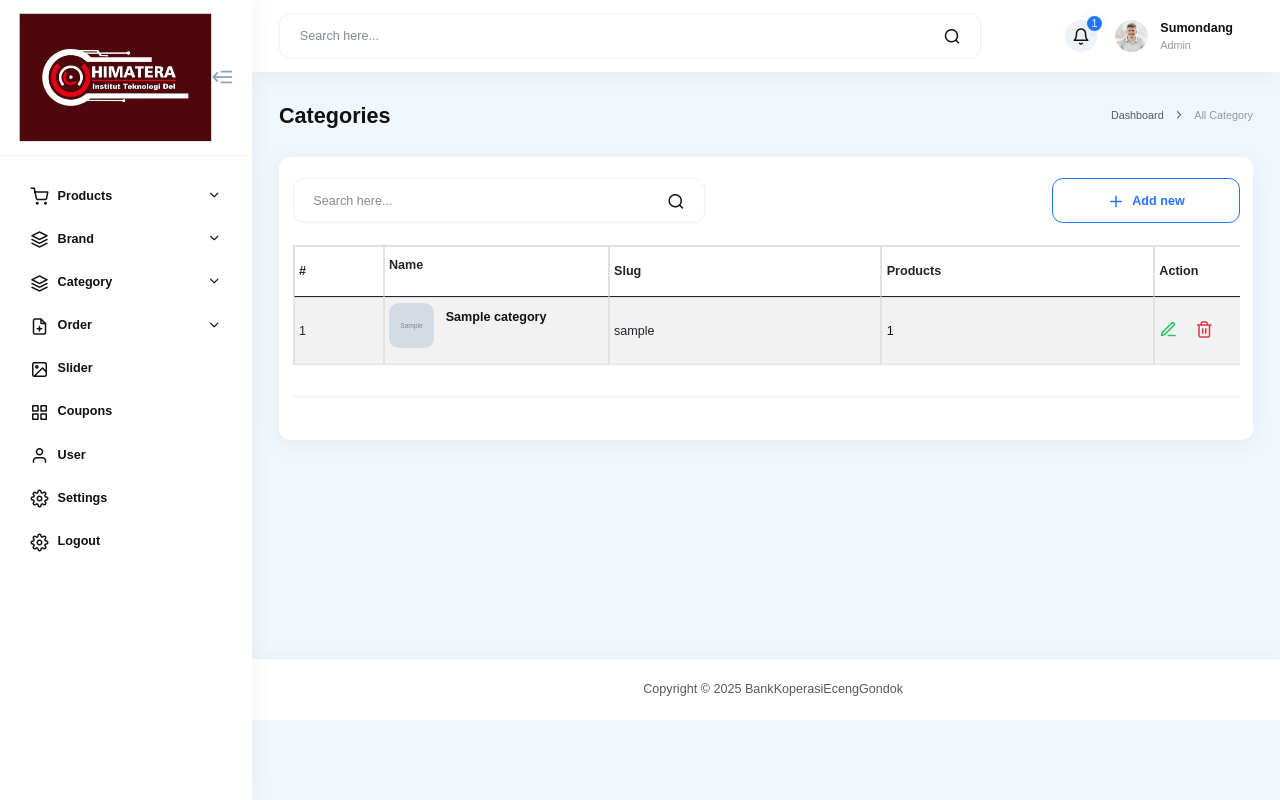
After one commit to sionpardosi/SistemAplikasi-BankKoperasiEcengGondok, a Laravel app: template bank-koperasi-eceng-gondok/resources/views/admin/categories.blade.php in a window 1280 px wide. The commit adds this page. Run offline with Laravel 12, Linux system fonts and the light colour scheme; the template is opened without the code that fills it: most values are stand-ins (such as "Sample title", 1, 10 or a date in 2020); grey boxes marked "Sample" are stand-in pictures; some web fonts are replaced.

Commit message:
Tampilkan Fitur Categoties (DONE)

```diff
--- /dev/null
+++ b/bank-koperasi-eceng-gondok/resources/views/admin/categories.blade.php
@@ -0,0 +1,104 @@
+@extends('layouts.admin')
+
+@section('content')
+    <style>
+        .table-striped th:nth-child(1),
+        .table-striped td:nth-child(1) {
+            width: 100px;
+        }
+
+        .table-striped th:nth-child(2),
+        .table-striped td:nth-child(2) {
+            width: 250px;
+        }
+    </style>
+    <div class="main-content-inner">
+        <div class="main-content-wrap">
+            <div class="flex items-center flex-wrap justify-between gap20 mb-27">
+                <h3>Categories</h3>
+                <ul class="breadcrumbs flex items-center flex-wrap justify-start gap10">
+                    <li>
+                        <a href="{{ route('admin.index') }}">
+                            <div class="text-tiny">Dashboard</div>
+                        </a>
+                    </li>
+                    <li>
+                        <i class="icon-chevron-right"></i>
+                    </li>
+                    <li>
+                        <div class="text-tiny">All Category</div>
+                    </li>
+                </ul>
+            </div>
+
+            <div class="wg-box">
+                <div class="flex items-center justify-between gap10 flex-wrap">
+                    <div class="wg-filter flex-grow">
+                        <form class="form-search">
+                            <fieldset class="name">
+                                <input type="text" placeholder="Search here..." class="" name="name"
+                                    tabindex="2" value="" aria-required="true" required="">
+                            </fieldset>
+                            <div class="button-submit">
+                                <button class="" type="submit"><i class="icon-search"></i></button>
+                            </div>
+                        </form>
+                    </div>
+                    <a class="tf-button style-1 w208" href="#"><i class="icon-plus"></i>Add
+                        new</a>
+                        {{-- {{ route('admin.category.add') }} --}}
+                </div>
+                <div class="wg-table table-all-user">
+                    @if (Session::has('status'))
+                        <p class="alert alert-success">{{ Session::get('status') }}</p>
+                    @endif
+                    <table class="table table-striped table-bordered">
+                        <thead>
+                            <tr>
+                                <th>#</th>
+                                <th>Name</th>
+                                <th>Slug</th>
+                                <th>Products</th>
+                                <th>Action</th>
+                            </tr>
+                        </thead>
+                        <tbody>
+                            @foreach ($categories as $category)
+                                <tr>
+                                    <td>{{ $category->id }}</td>
+                                    <td class="pname">
+                                        <div class="image">
+                                            <img src="{{ asset('uploads/categories') }}/{{ $category->image }}"
+                                                alt="" class="image">
+                                        </div>
+                                        <div class="name">
+                                            <a href="#" class="body-title-2">{{ $category->name }}</a>
+                                        </div>
+                                    </td>
+                                    <td>{{ $category->slug }}</td>
+                                    <td><a href="{{ route('admin.category.products', ['category_slug' => $category->slug]) }}"
+                                            target="_blank">{{ $category->products()->count() }}</a></td>
+                                    <td>
+                                        <div class="list-icon-function">
+                                            <div class="item edit">
+                                                <i class="icon-edit-3"></i>
+                                            </div>
+
+                                            <div class="item text-danger delete">
+                                                <i class="icon-trash-2"></i>
+                                            </div>
+                                        </div>
+                                    </td>
+                                </tr>
+                            @endforeach
+                        </tbody>
+                    </table>
+                </div>
+                <div class="divider"></div>
+                <div class="flex items-center justify-between flex-wrap gap10 wgp-pagination">
+                    {{ $categories->links('pagination::bootstrap-5') }}
+                </div>
+            </div>
+        </div>
+    </div>
+@endsection
--- a/bank-koperasi-eceng-gondok/resources/views/layouts/admin.blade.php
+++ b/bank-koperasi-eceng-gondok/resources/views/layouts/admin.blade.php
@@ -42,9 +42,10 @@
                 <div class="section-menu-left">
                     <div class="box-logo">
                         <a href="{{ route('admin.index') }}" id="site-logo-inner">
-                            <img class="" id="logo_header" alt="" src="{{ asset('images/logo/logo.png') }}"
-                                 data-light="{{ asset('images/logo/logo.png') }}"
-                                 data-dark="{{ asset('images/logo/logo.png') }}">
+                            <img class="" id="logo_header" alt=""
+                                src="{{ asset('images/logo/logo.png') }}"
+                                data-light="{{ asset('images/logo/logo.png') }}"
+                                data-dark="{{ asset('images/logo/logo.png') }}">
                         </a>
                         <div class="button-show-hide">
                             <i class="icon-menu-left"></i>
@@ -100,6 +101,7 @@
                                         </li>
                                     </ul>
                                 </li>
+
                                 <li class="menu-item has-children">
                                     <a href="javascript:void(0);" class="menu-item-button">
                                         <div class="icon"><i class="icon-layers"></i></div>
@@ -107,12 +109,12 @@
                                     </a>
                                     <ul class="sub-menu">
                                         <li class="sub-menu-item">
-                                            <a href="add-category.html" class="">
+                                            <a href="#" class="">
                                                 <div class="text">New Category</div>
                                             </a>
                                         </li>
                                         <li class="sub-menu-item">
-                                            <a href="categories.html" class="">
+                                            <a href="{{ route('admin.categories') }}" class="">
                                                 <div class="text">Categories</div>
                                             </a>
                                         </li>
@@ -286,8 +288,7 @@
                                                         </div>
                                                         <div class="flex items-center justify-between gap20 flex-grow">
                                                             <div class="name">
-                                                                <a href="product-list.html" class="body-text">Kristin
-                                                                    Watson</a>
+                                                                <a href="product-list.html" class="body-text">Sumondang</a>
                                                             </div>
                                                         </div>
                                                     </li>
@@ -408,7 +409,7 @@
                                                     <img src="images/avatar/user-1.png" alt="">
                                                 </span>
                                                 <span class="flex flex-column">
-                                                    <span class="body-title mb-2">Kristin Watson</span>
+                                                    <span class="body-title mb-2">Sumondang</span>
                                                     <span class="text-tiny">Admin</span>
                                                 </span>
                                             </span>
@@ -468,7 +469,7 @@
                         @yield('content')
 
                         <div class="bottom-page">
-                            <div class="body-text">Copyright © 2024 SurfsideMedia</div>
+                            <div class="body-text">Copyright © 2025 BankKoperasiEcengGondok</div>
                         </div>
                     </div>
 
--- a/bank-koperasi-eceng-gondok/resources/views/produk.blade.php
+++ b/bank-koperasi-eceng-gondok/resources/views/produk.blade.php
@@ -383,13 +383,12 @@
         </nav>
     </div>
 
-
     <header id="header" class="header header-fullwidth header-transparent-bg">
         <div class="container">
             <div class="header-desk header-desk_type_1">
                 <div class="logo">
                     <a href="index.html">
-                        <img src="" alt="logo Eceng Gondok Nanti" class="logo__image d-block" />
+                        <img src="{{ asset('images/logo/logo.png') }}" alt="logo Eceng Gondok Nanti" class="logo__image d-block" />
                     </a>
                 </div>
 
--- a/bank-koperasi-eceng-gondok/routes/web.php
+++ b/bank-koperasi-eceng-gondok/routes/web.php
@@ -16,9 +16,13 @@ Auth::routes();
 // index Home
 Route::get('/', [HomeController::class, 'index'])->name('home.index');
 
-// Route::get('/', function () {
-//     return view('produk');
-// })->name('produk');
+Route::get('/', function () {
+    return view('produk');
+})->name('produk');
+
+Route::get('/', function () {
+    return view('produk');
+})->name('');
 
 // User
 Route::middleware(['auth'])->group(function(){
@@ -38,6 +42,9 @@ Route::middleware(['auth',AuthAdmin::class])->group(function(){
     Route::get('/admin/brand/edit/{id}',[AdminController::class,'brand_edit'])->name('admin.brand.edit');
     Route::put('/admin/brand/update',[AdminController::class,'update_brand'])->name('admin.brand.update');
     Route::delete('/admin/brand/{id}/delete',[AdminController::class,'delete_brand'])->name('admin.brand.delete');
+
+    // Halaman Categories
+    Route::get('/admin/categories',[AdminController::class,'categories'])->name('admin.categories');
 });
 
 // Route::middleware([AuthUser::class])->group(function(){
```
Also changed, not shown: bank-koperasi-eceng-gondok/app/Http/Controllers/AdminController.php (+21 -9 lines), bank-koperasi-eceng-gondok/app/Models/Category.php (added, +10 -0 lines), bank-koperasi-eceng-gondok/resources/views/index.blade.php (+11 -12 lines), bank-koperasi-eceng-gondok/resources/views/layouts/app.blade.php (+11 -12 lines), bank-koperasi-eceng-gondok/database/migrations/2025_02_21_015419_create_categories_table.php (added).
